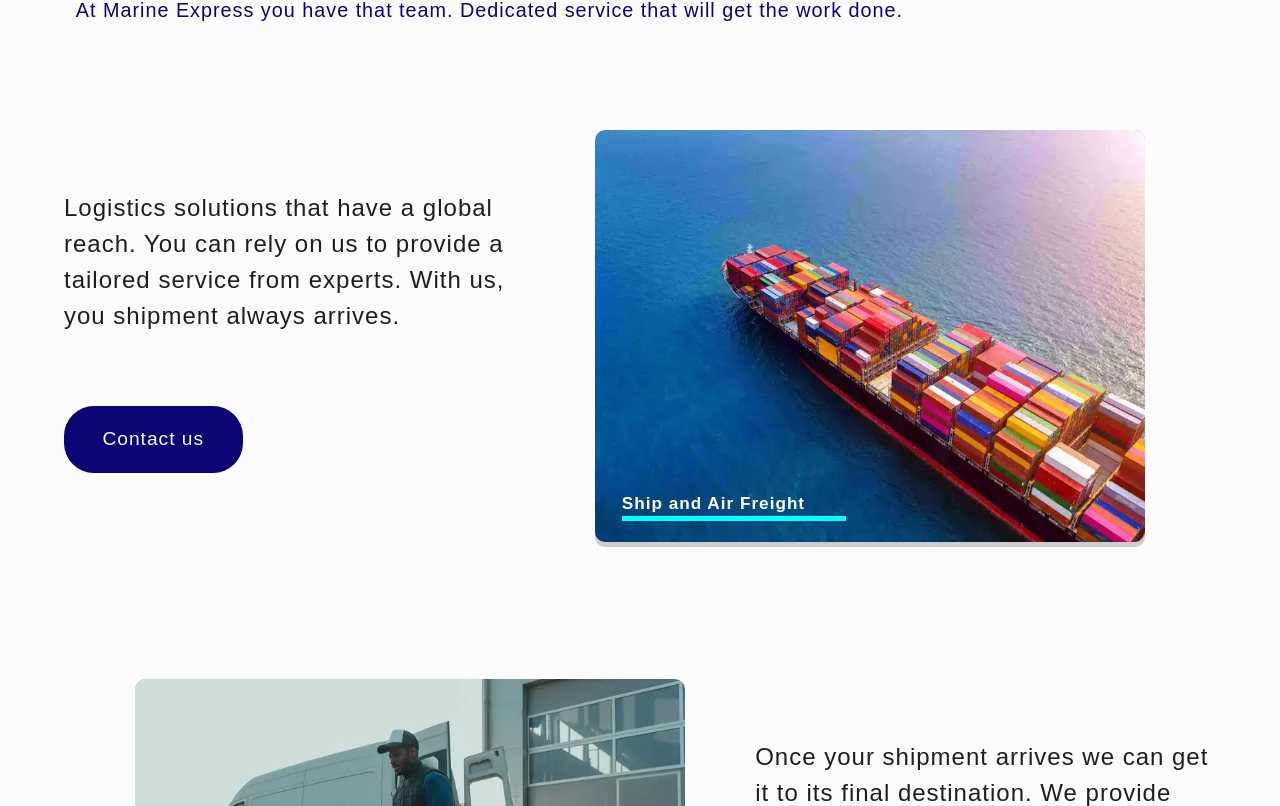
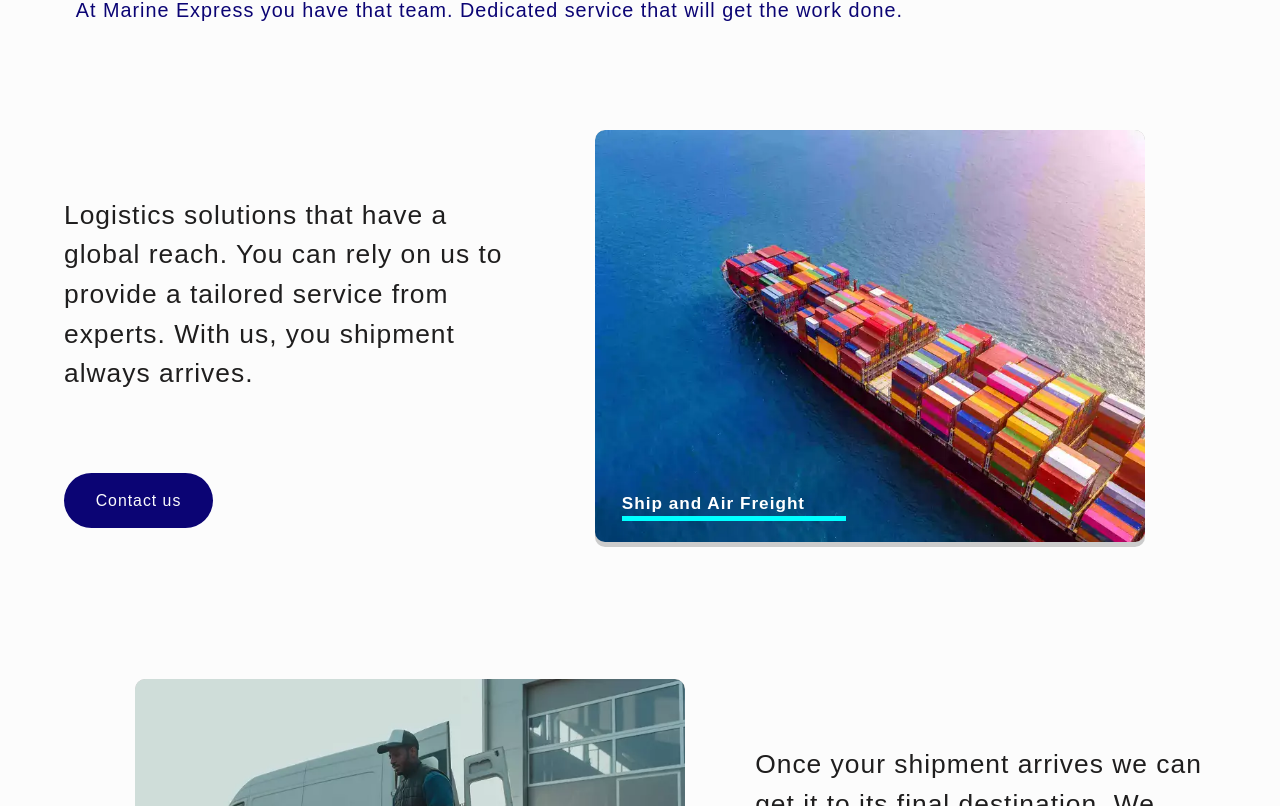
Before and after one commit to abeonweb/marine-express-site, a Next.js app: page / in a window 1280 px wide. Shown: the part 1714-2520 px from the top of the page. Built offline with nearby package versions, Linux system fonts and the light colour scheme.

Commit message:
increased font size text, reduces font size button

```diff
--- a/styles/Features.module.css
+++ b/styles/Features.module.css
@@ -145,7 +145,7 @@
     .featureContentLargeScreen {
         display: flex;
         flex-direction: column;
-        font-size: 2em;
+        font-size: 2.2em;
         width: 40%;
         height: fit-content;
         padding: 2.5em 0 1em;
@@ -175,7 +175,7 @@
     }
 
     .featureContactBtn {
-        font-size: 0.8em;
+        font-size: 0.6em;
         background-color: var(--color-primary);
         color: var(--color-secondary);
         padding: 1em 2em;
```
